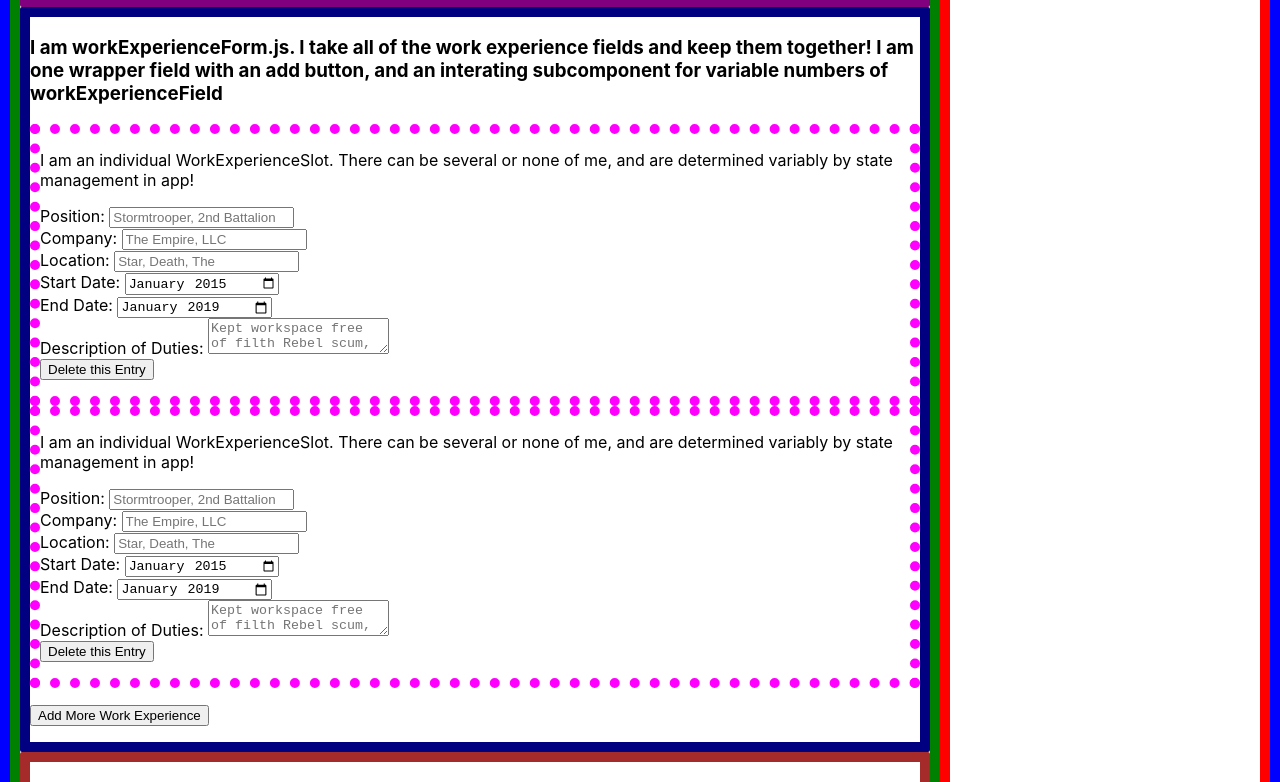
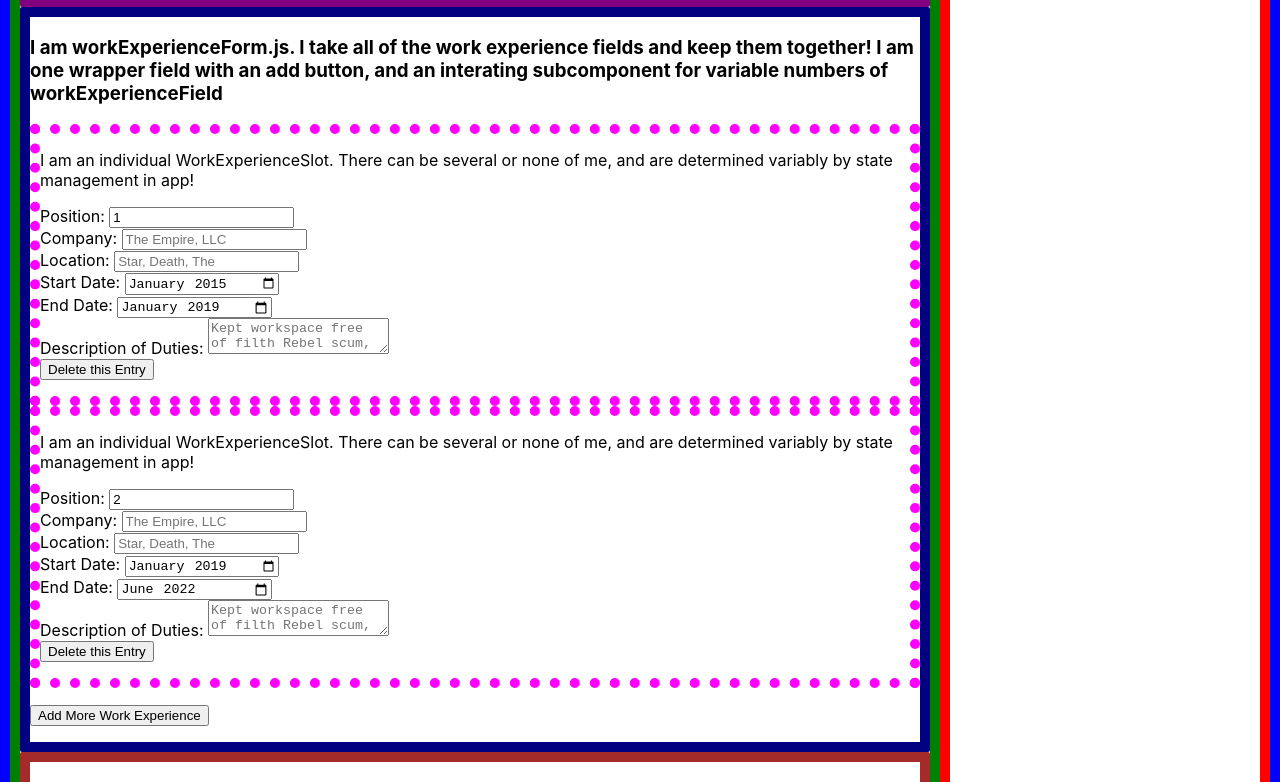
Before and after one commit to dianaroemer/cv-application-project, a React (Create React App) app: page / in a window 1280 px wide. Shown: the part 518-1300 px from the top of the page. Built offline with nearby package versions, Linux system fonts and the light colour scheme.

Commit message:
Finish updateInputField's modular setState function when taking education or workExperience objects

```diff
--- a/package.json
+++ b/package.json
@@ -10,6 +10,7 @@
     "react": "^18.2.0",
     "react-dom": "^18.2.0",
     "react-scripts": "4.0.3",
+    "uniqid": "^5.4.0",
     "web-vitals": "^2.1.4"
   },
   "scripts": {
--- a/src/App.js
+++ b/src/App.js
@@ -1,6 +1,7 @@
 // import logo from './logo.svg';
 import './App.css';
-import React, { Component } from 'react'
+import React, { Component } from 'react';
+import uniqid from "uniqid";
 import Navbar from './Components/Navbar';
 import FormContainer from './Components/FormContainer';
 import PreviewContainer from './Components/PreviewContainer';
@@ -26,30 +27,41 @@ class App extends Component {
         type: 'personalInformation'
       },
       workExperience: {
-        type: 'workExperience',
         workExperienceArr: [
           {
-            position: '',
+            position: '1',
             company: '',
             location: '',
-            startDate: '',
-            endDate: '',
+            startDate: '2015-01',
+            endDate: '2019-01',
             descriptionOfDuties: '',
+            key: uniqid(),
+            type: 'workExperience'
+          },
+          {
+            position: '2',
+            company: '',
+            location: '',
+            startDate: '2019-01',
+            endDate: '2022-06',
+            descriptionOfDuties: '',
+            key: uniqid(),
+            type: 'workExperience'
           }
         ]
       },
     }
   }
 
-  updateInputField(e, targetParent, targetField) {
+  updateInputField(e, targetParent, targetField, targetParentSubtype) {
     // console.log(`I am updateInputField, here are my passed args`);
     // console.log(e)
     // console.log(e.target.value);
     // console.log(targetParent);
     // console.log(targetField);
     // console.log(`-------------------------------`)
-    console.log(targetParent)
 
+    if(targetParent.type === 'personalInformation') {
       this.setState({
         // This setState works by passing around the targetParent.type and the targetField. targetParent.type is included in each userData object as a string description of each parent object's name, while targetField is manually set when passing the onChange function, as it is assigned to its specific field and value. There may be a way to tie a React elements value prop more literally, but this works quickly with string evaluation into a computed property name that only overrides the one value that is being targeted.
         [targetParent.type] : {
@@ -57,7 +69,26 @@ class App extends Component {
           [targetField] : e.target.value
         }
       })
-    // console.log(this.state);
+    } else if(targetParent.type === 'workExperience') {
+      // This branch of setState handles modular components, like workExperience and educationalExperience. Because there can be a variable number of workExperience and EducationalExperience, the state management parses away the relevant input, targetField, and parent information to work with any given input that follows App.js's state structure.
+      // console.log(targetParent, targetField, e.target.value, targetParent.type);
+      this.setState({
+        [targetParent.type]: {
+          [targetParent.type + 'Arr']: this.state[targetParent.type][targetParent.type + 'Arr'].map( element => {
+            if(element === targetParent) {
+              return {
+                ...targetParent,
+                [targetField]: e.target.value,
+              }
+            }
+            return element;
+          }),
+        }
+      })
+    }
+
+
+    console.log(this.state.workExperience.workExperienceArr[0]);
   }
 
   render() {
--- a/src/Components/Field Components/WorkExperienceForm.js
+++ b/src/Components/Field Components/WorkExperienceForm.js
@@ -1,17 +1,30 @@
 import React, { Component } from 'react'
 
 class WorkExperienceForm extends Component {
-    // constructor(props) {
-        // super(props);
-    // }
+    constructor(props) {
+        super(props);
+    }
 
     render() {
+
+        const {workExperienceArr, updateInputField} = this.props;
+        let rows =[];
+
+        workExperienceArr.forEach(element => {
+            // console.log(updateInputField);
+            rows.push(
+                <WorkExperienceSlot
+                    workExperience={element}
+                    key={element.key}
+                    updateInputField={updateInputField}/>
+            )
+        });
 
         return (
             <div className='workExperienceField' style={{borderStyle: 'solid', borderRadius: 2, borderColor: 'navy', borderWidth: 10}}>
                 <h3>I am workExperienceForm.js. I take all of the work experience fields and keep them together! I am one wrapper field with an add button, and an interating subcomponent for variable numbers of workExperienceField</h3>
-                <WorkExperienceSlot />
-                <WorkExperienceSlot />
+
+                {rows}
 
             <p></p>
             <button type="submit" onClick={e => e.preventDefault()}>Add More Work Experience</button>
@@ -23,33 +36,36 @@ class WorkExperienceForm extends Component {
 
 class WorkExperienceSlot extends Component {
 
-    // constructor(props) {
-        // super(props);
-    // }
+    constructor(props) {
+        super(props);
+    }
 
     render() {
+
+        const { workExperience, updateInputField } = this.props;
+
         return (
             <form className='workExperienceSlot' style={{borderStyle: 'dotted', borderRadius: 2, borderColor: 'magenta', borderWidth: 10}}>
                 <p>I am an individual WorkExperienceSlot. There can be several or none of me, and are determined variably by state management in app!</p>
                 <div className='positionFieldContainer'>
-                    Position: <input className="inputField" type="text" placeholder='Stormtrooper, 2nd Battalion'></input>
+                    Position: <input className="inputField" type="text" placeholder='Stormtrooper, 2nd Battalion' onChange={e => updateInputField(e, workExperience, 'position')} value={workExperience.position}></input>
                 </div>
                 <div className='companyFieldContainer'>
-                    Company: <input className="inputField" type="text" placeholder='The Empire, LLC'>
+                    Company: <input className="inputField" type="text" placeholder='The Empire, LLC' onChange={e => updateInputField(e, workExperience, 'company')} value={workExperience.company}>
                     </input>
                 </div>
                 <div className='locationFieldContainer'>
-                    Location: <input className="inputField" type="text" placeholder='Star, Death, The'></input>
+                    Location: <input className="inputField" type="text" placeholder='Star, Death, The' onChange={e => updateInputField(e, workExperience, 'location')} value={workExperience.location}></input>
                 </div>
                 <div className='startDateFieldContainer'>
-                    Start Date: <input className="inputField" type="month" value='2015-01' onChange={e => e.preventDefault()}></input>
+                    Start Date: <input className="inputField" type="month" onChange={e => updateInputField(e, workExperience, 'startDate')} value={workExperience.startDate}></input>
                 </div>
                 <div className='endDateFieldContainer'>
-                    End Date: <input className="inputField" type="month" value='2019-01' onChange={e => e.preventDefault()}></input>
+                    End Date: <input className="inputField" type="month" onChange={e => updateInputField(e, workExperience, 'endDate')} value={workExperience.endDate}></input>
                 </div>
 
                 <div className='descriptionFieldContainer'>
-                    Description of Duties: <textarea className='inputField' placeholder='Kept workspace free of filth Rebel scum, organized weekly Stormtrooper Socials'></textarea>
+                    Description of Duties: <textarea className='inputField' placeholder='Kept workspace free of filth Rebel scum, organized weekly Stormtrooper Socials' onChange={e => updateInputField(e, workExperience, 'descriptionOfDuties')} value={workExperience.descriptionOfDuties}></textarea>
                 </div>
 
                 <button type="button"> Delete this Entry </button>
--- a/src/Components/FormContainer.js
+++ b/src/Components/FormContainer.js
@@ -20,7 +20,8 @@ class FormContainer extends Component {
                 <PersonalInformationForm
                     updateInputField={updateInputField}
                     personalInformation={appState.personalInformation}/>
-                <WorkExperienceForm/>
+                <WorkExperienceForm workExperienceArr={appState.workExperience.workExperienceArr}
+                    updateInputField={updateInputField}/>
                 <EducationalExperienceForm/>
                 {/* <FormElement/> */}
                 {/* <FormElement/> */}
```
Also changed, not shown: 1 other file (tests, documents, lock files or other folders). Lines whose indentation alone changed are shown as unchanged.
